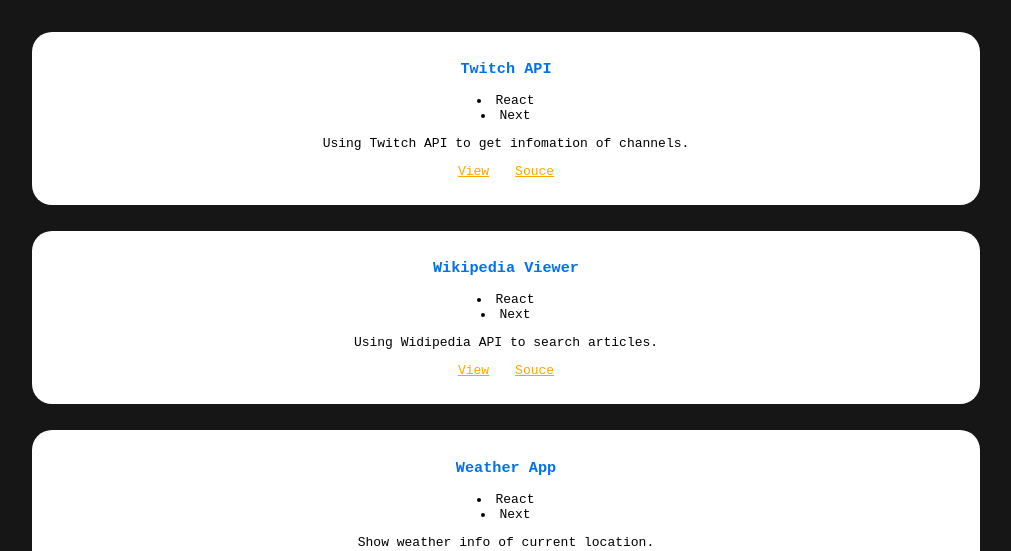
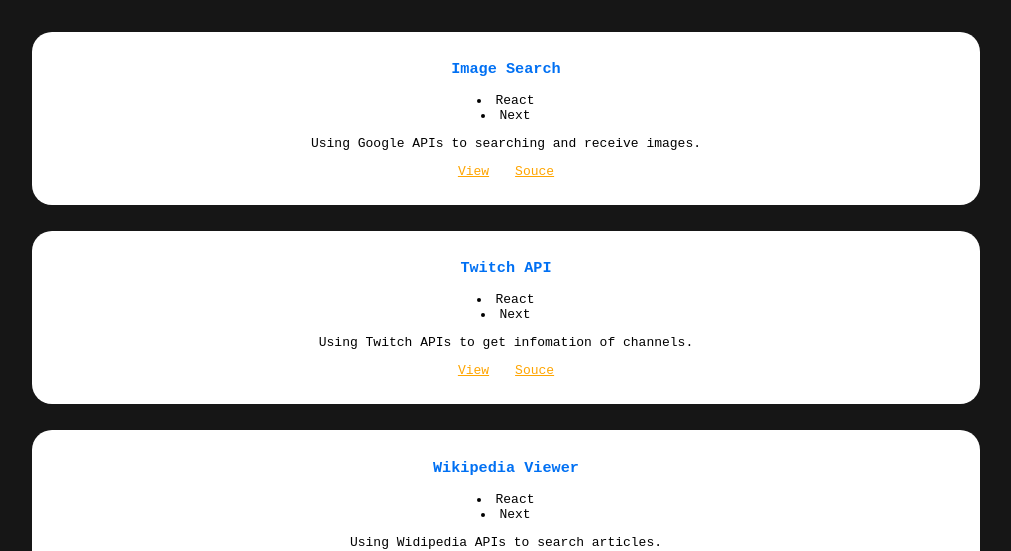
Before and after one commit to hadinhtu97/hadinhtu97, a Next.js app: page /projects in a window 1280 px wide. Shown: the part 254-805 px from the top of the page, without its empty margins (134-1145 px from the left). Built offline with nearby package versions, Linux system fonts and the light colour scheme.

Commit message:
Add image search project

```diff
--- a/data/fullstack.js
+++ b/data/fullstack.js
@@ -2,15 +2,22 @@
     type: 'Full Stack',
     list: [
         {
+            name: 'Image Search',
+            description: 'Using Google APIs to searching and receive images.',
+            techs: ['React', 'Next'],
+            viewLink: 'https://image-search.hadinhtu97.repl.co/',
+            souceLink: 'https://github.com/hadinhtu97/image-search'
+        },
+        {
             name: 'Twitch API',
-            description: 'Using Twitch API to get infomation of channels.',
+            description: 'Using Twitch APIs to get infomation of channels.',
             techs: ['React', 'Next'],
             viewLink: 'https://twitch-api.hadinhtu97.repl.co/',
             souceLink: 'https://github.com/hadinhtu97/twitch-api'
         },
         {
             name: 'Wikipedia Viewer',
-            description: 'Using Widipedia API to search articles.',
+            description: 'Using Widipedia APIs to search articles.',
             techs: ['React', 'Next'],
             viewLink: 'https://wikipedia-viewer.hadinhtu97.repl.co/',
             souceLink: 'https://github.com/hadinhtu97/wikipedia-viewer'
```
